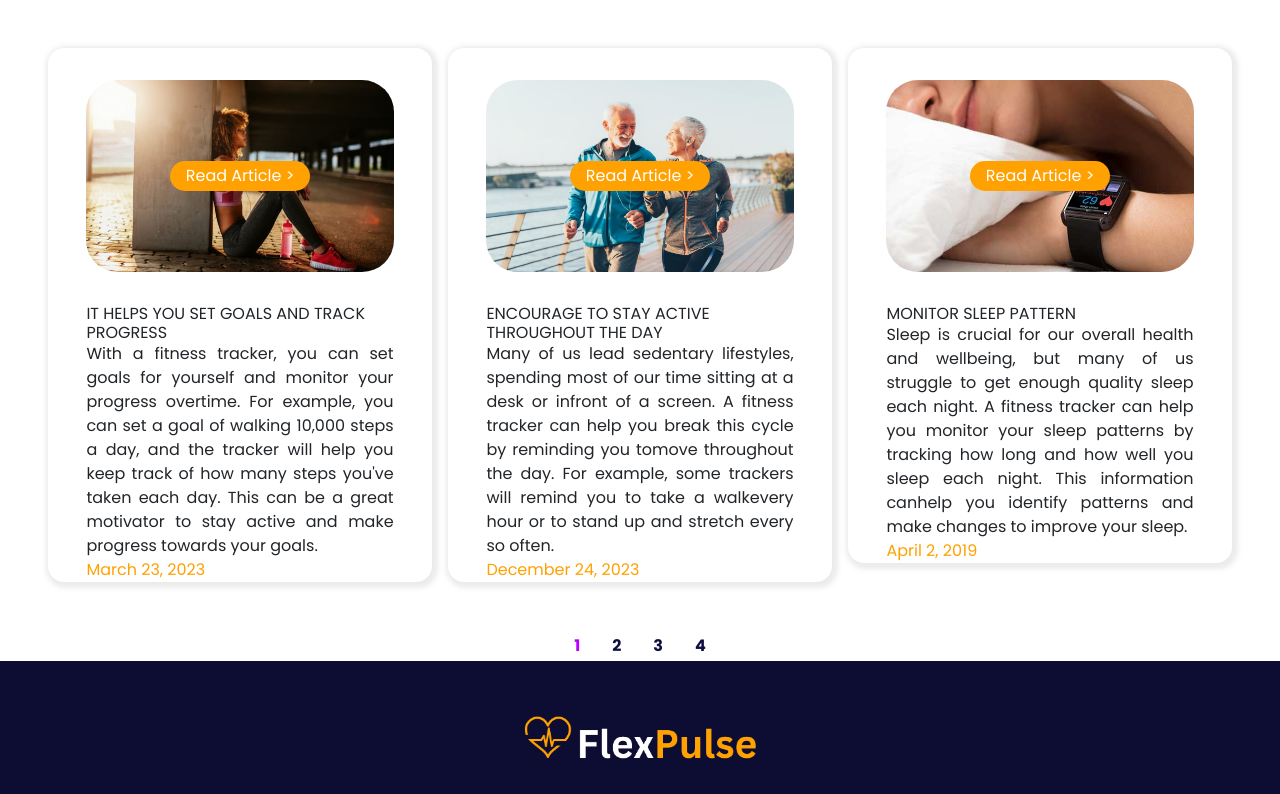
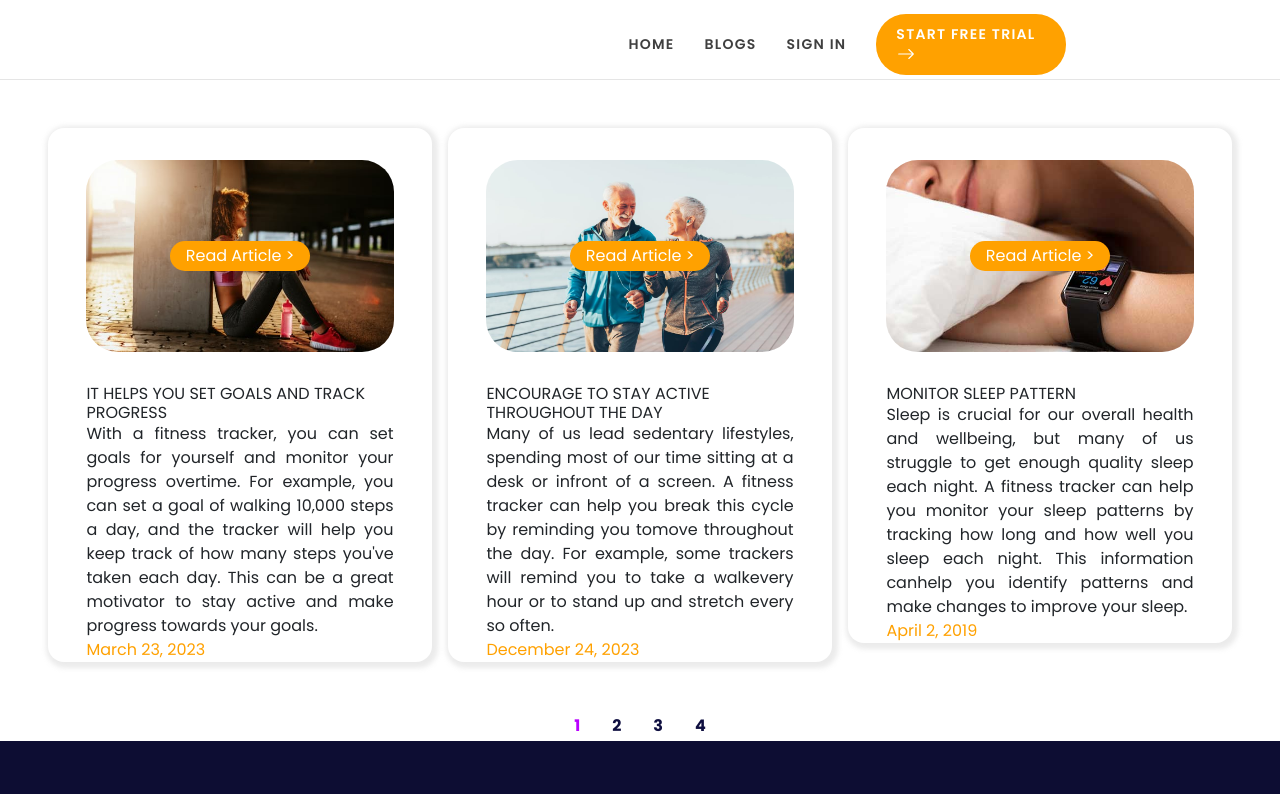
Before and after one commit to nald1nald/FITNESS-TRACKER, a React (Create React App) app in the folder frontend/: page /blogs in a window 1280 px wide. Shown: the top 794 px of the page. Built offline with nearby package versions, Linux system fonts and the light colour scheme; a web font is replaced by a local one.

Commit message:
imprted navbar to blogs

```diff
--- a/frontend/src/Components/Blogs.js
+++ b/frontend/src/Components/Blogs.js
@@ -12,6 +12,7 @@ import Flex8 from "./images/flex8.jpg";
 import Flex9 from "./images/flex9.jpg";
 import Flex10 from "./images/flex10.jpg";
 import Footer from "./Home/Footer";
+import Navbar from "./Navbar/Navbar";
 
 function Blogs() {
   const [currentPage, setCurrentPage] = useState(1);
@@ -147,7 +148,9 @@ function Blogs() {
   });
 
   return (
-    <div> <br/><br/>
+    <div>
+      <Navbar />
+        <br/><br/>
         <section className="hero">
           {renderBlogs}
         </section>
```
Lines whose indentation alone changed are shown as unchanged.
